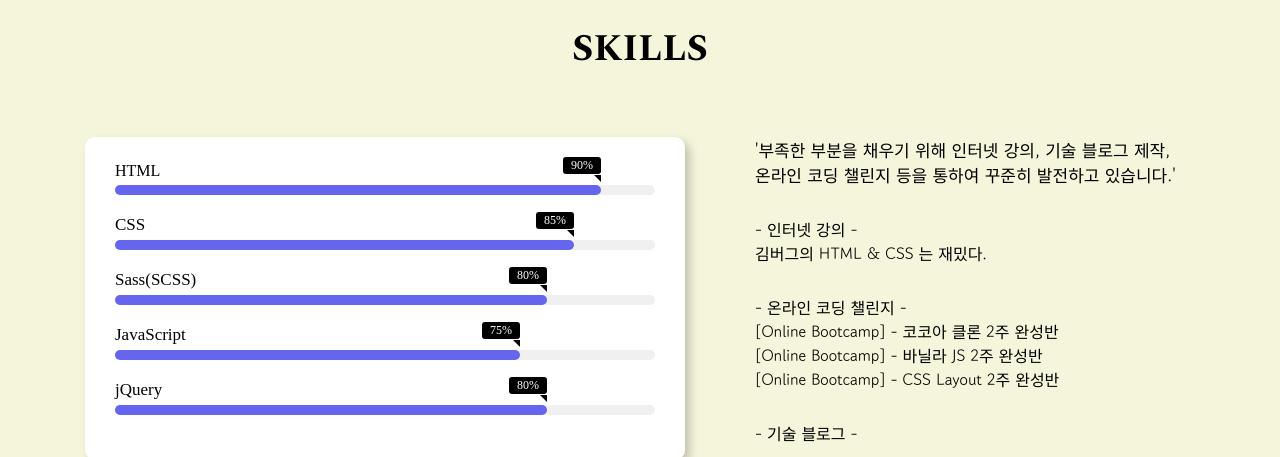
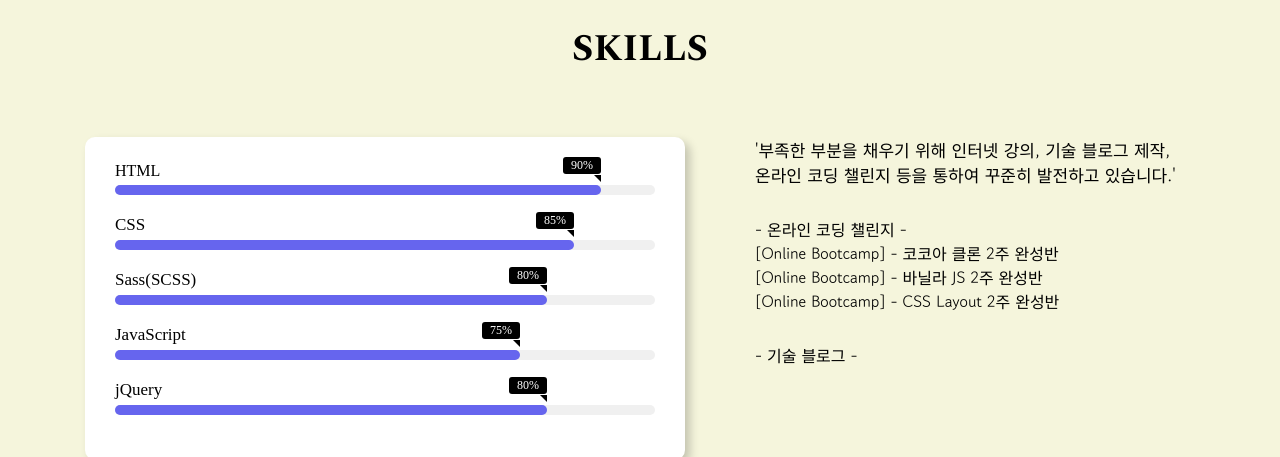
Before and after one commit to Choi-HyunHo/Portfolio, a plain HTML site: page index.html in a window 1280 px wide. Shown: the part 2670-3127 px from the top of the page. Drawn offline with nearby package versions, Linux system fonts and the light colour scheme.

Commit message:
-인터넷 강의- 주석처리

```diff
--- a/index.html
+++ b/index.html
@@ -312,12 +312,12 @@
                 <span>'부족한 부분을 채우기 위해 인터넷 강의, 기술 블로그 제작,</br> 온라인 코딩 챌린지 등을 통하여 꾸준히 발전하고 있습니다.'</span>
               </div>
               <div>
-                <div class="skill-study">
+                <!--<div class="skill-study">
                   <span>- 인터넷 강의 -</span>
                   <ul>
                     <li>김버그의 HTML & CSS 는 재밌다.</li>
                   </ul>
-                </div>
+                </div>-->
                 <div class="skill-study">
                   <span>- 온라인 코딩 챌린지 -</span>
                   <ul>
```
